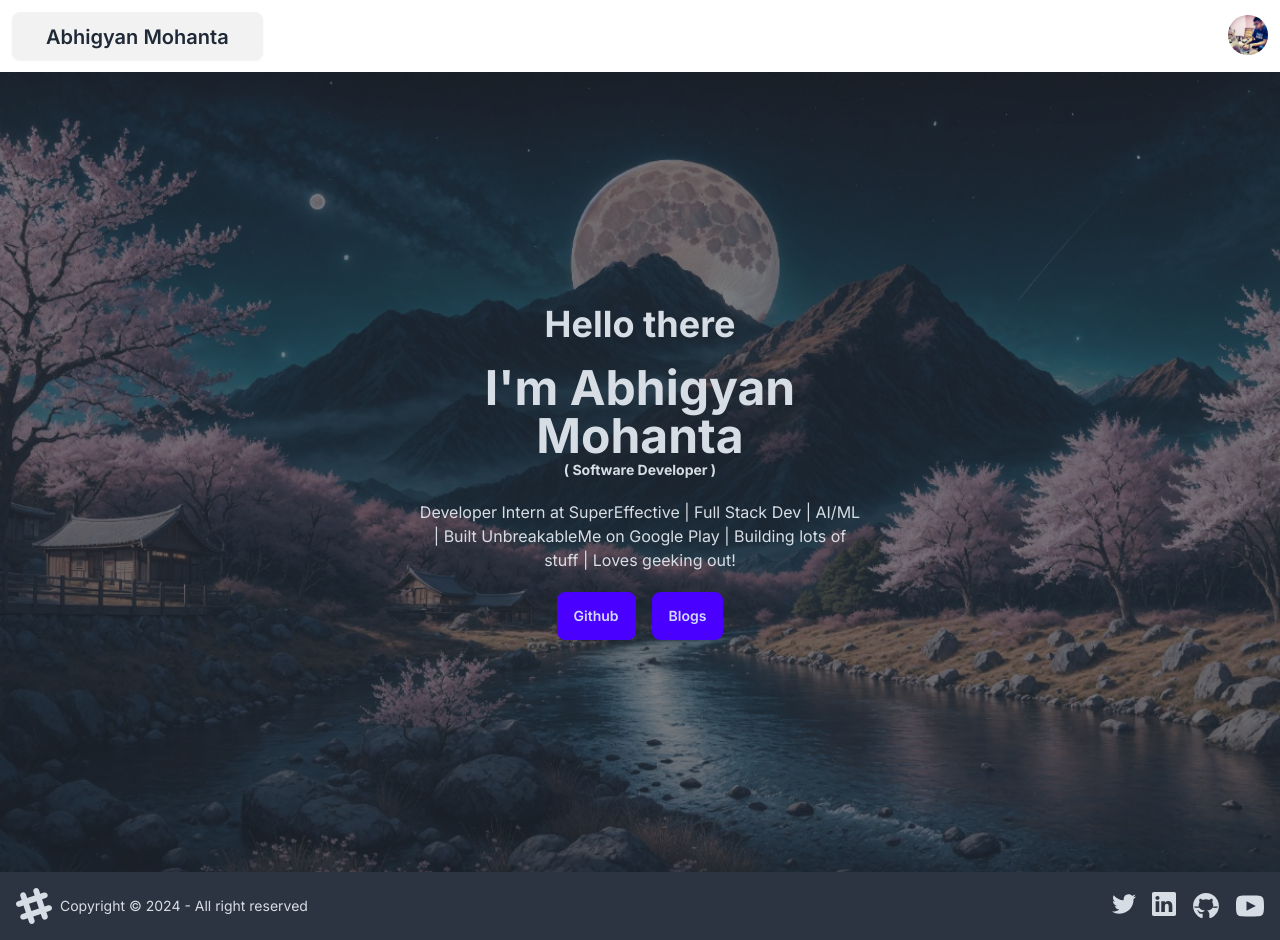
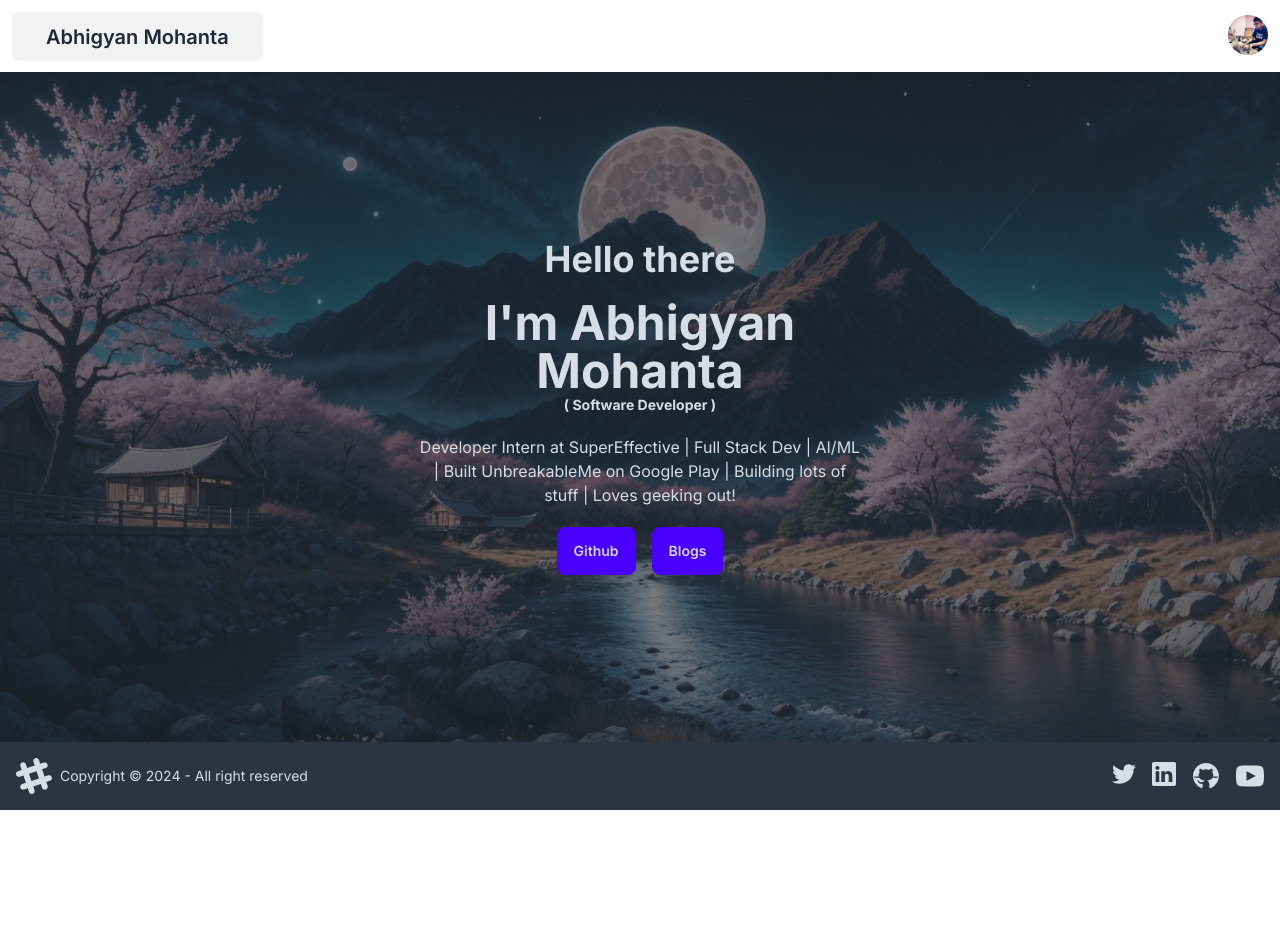
Before and after one commit to ABHIGYAN-MOHANTA/abhigyan-mohanta-nextjs, a Next.js app: page / in a window 1280 px wide. After the commit the page ends 810 px from the top, so only its background shows below. Built offline with nearby package versions, Linux system fonts and the light colour scheme.

Commit message:
refactor

```diff
--- a/src/app/page.tsx
+++ b/src/app/page.tsx
@@ -1,17 +1,18 @@
 "use client";
 import Navbar from "@/components/Navbar";
 import Footer from "@/components/Footer";
-import Raindrops from "@/components/Raindrops";
+// import Raindrops from "@/components/Raindrops";
 
 export default function Home() {
   return (
     <main className="flex min-h-screen flex-col ">
       <Navbar />
-      <Raindrops />
+      {/* <Raindrops /> */}
       <div
-        className="hero min-h-screen"
+        className="hero"
         style={{
           backgroundImage: "url(background.jpeg)",
+          minHeight: "calc(100vh - 130px)",
         }}
       >
         <div className="hero-overlay bg-opacity-60"></div>
--- a/src/components/Raindrops.tsx
+++ b/src/components/Raindrops.tsx
@@ -5,8 +5,8 @@ const Raindrops: React.FC = () => {
     let size = 50;
 
     const mouseMoveHandler = (event: MouseEvent) => {
-      var x = event.clientX,
-        y = event.clientY;
+      var x = event.clientX - size,
+        y = event.clientY - size;
       let a = document.createElement("div");
       let randomColor = `rgba(${Math.floor(Math.random() * 256)}, ${Math.floor(
         Math.random() * 256
@@ -35,9 +35,7 @@ const Raindrops: React.FC = () => {
       }, 50);
     };
 
-    setTimeout(() => {
-      document.body.addEventListener("mousemove", mouseMoveHandler);
-    }, 1000);
+    document.body.addEventListener("mousemove", mouseMoveHandler);
 
     return () => {
       document.body.removeEventListener("mousemove", mouseMoveHandler);
```
